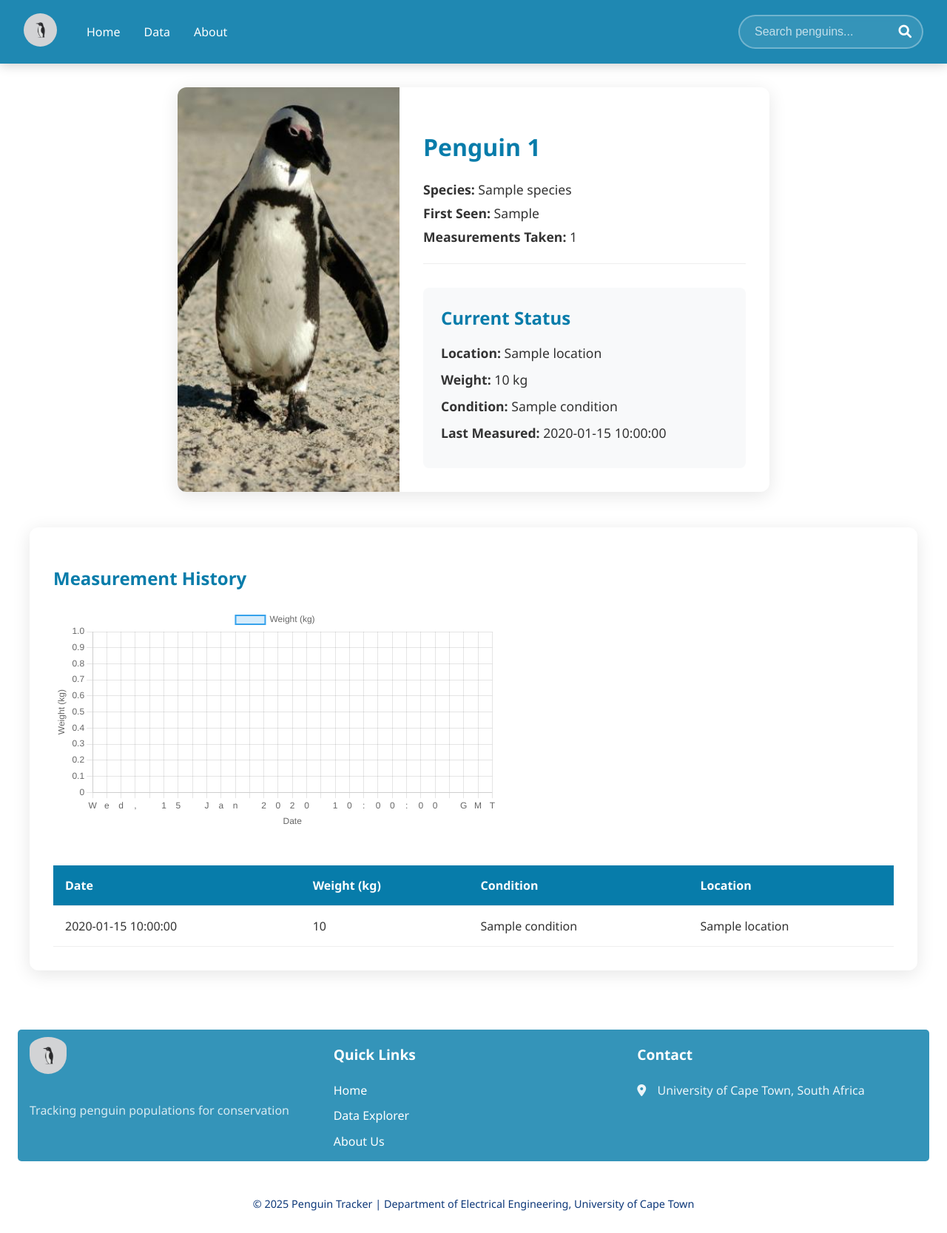
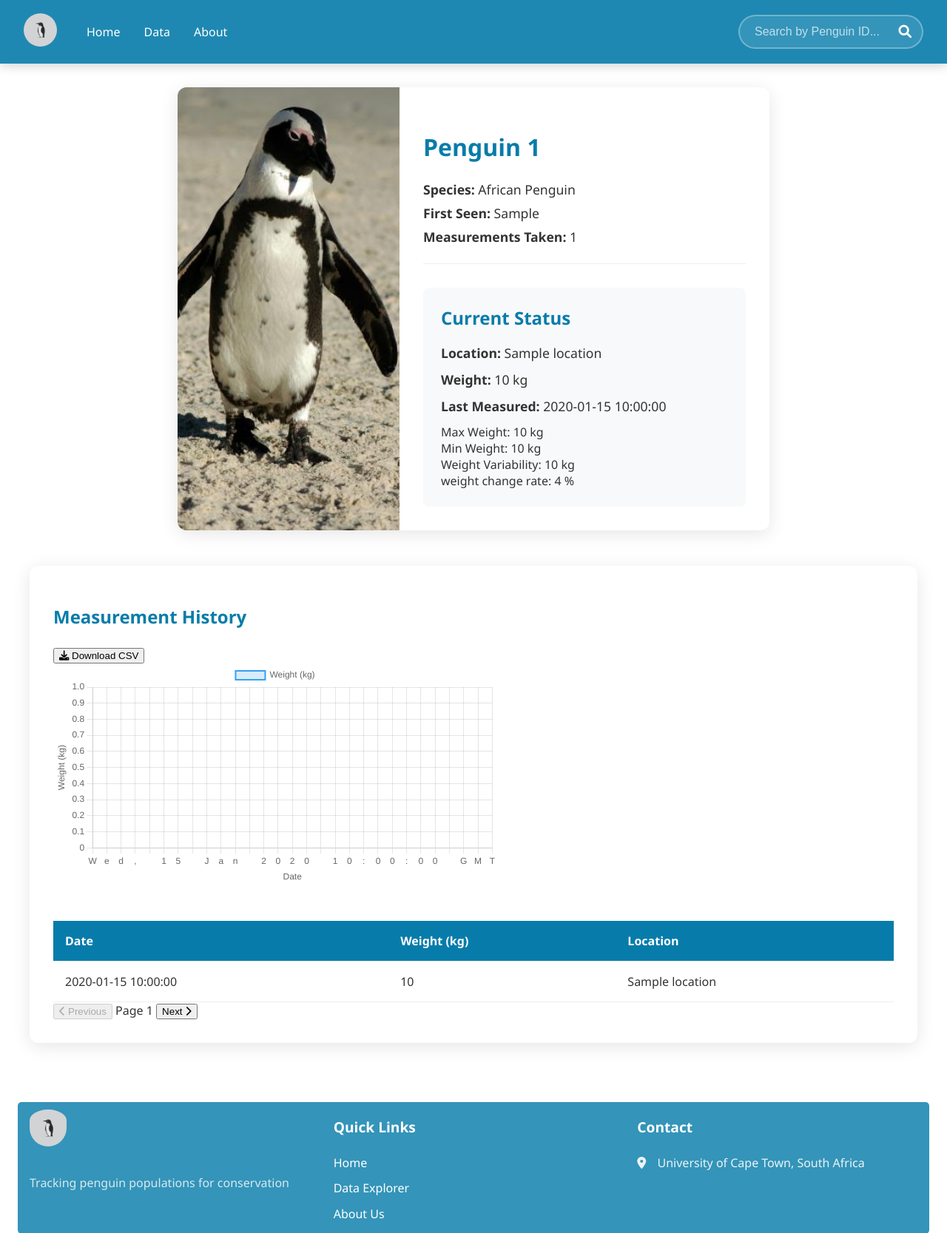
Before and after one commit to MusawenkosiZikhali/EEE4113F_Group32_Penguin_Weight_Monitoring, a Flask app: template templates/penguin_detail.html in a window 1280 px wide. Shown: the top 1667 px of the page at 74% size. Before the commit the page ends 1637 px from the top, so only its background shows below. Run offline with Flask 3, Linux system fonts and the light colour scheme; the template is opened without the code that fills it: most values are stand-ins (such as "Sample title", 1, 10 or a date in 2020).

Commit message:
Added other weight analyses like weight variability(standard dev), % change, ...etc

```diff
--- a/templates/penguin_detail.html
+++ b/templates/penguin_detail.html
@@ -25,9 +25,14 @@
                 <li><a href="{{ url_for('data_explorer') }}">Data</a></li>
                 <li><a href="{{ url_for('about') }}">About</a></li>
             </ul>
-            <div class="search-container">
-                <input type="text" placeholder="Search penguins..." class="search-input">
-                <button class="search-button">
+            <div class="search-container" id="search-container">
+                <input type="text"
+                      placeholder="Search by Penguin ID..."
+                      class="search-input"
+                      id="penguin-search"
+                      autocomplete="off"
+                      onkeydown="handleSearchKeydown(event)">
+                <button class="search-button" onclick="performSearch()">
                     <i class="fas fa-search"></i>
                 </button>
             </div>
@@ -43,7 +48,7 @@
                 <div class="card-content">
                     <h1>Penguin {{ penguin.penguin_id }}</h1>
                     <div class="penguin-meta">
-                        <p><strong>Species:</strong> {{ penguin.species }}</p>
+                        <p><strong>Species:</strong> African Penguin</p>
                         <p><strong>First Seen:</strong> {{ stats.first_seen }}</p>
                         <p><strong>Measurements Taken:</strong> {{ stats.measurement_count }}</p>
                     </div>
@@ -52,12 +57,34 @@
                         <h2>Current Status</h2>
                         <p><strong>Location:</strong> {{ measurements[0].location }}</p>
                         <p><strong>Weight:</strong> {{ measurements[0].weight_kg }} kg</p>
-                        <p><strong>Condition:</strong>
+                        <!-- <p><strong>Condition:</strong>
                             <span class="status-{{ measurements[0].condition.lower() }}">
                                 {{ measurements[0].condition }}
                             </span>
-                        </p>
+                        </p> -->
                         <p><strong>Last Measured:</strong> {{ measurements[0].date|date_format }}</p>
+                        <div class="stat-item">
+                            <span class="stat-label">Max Weight:</span>
+                            <span class="stat-value">{{ stats.max_weight }} kg</span>
+                        </div>
+                        {% if stats.is_critical %}
+                        <div class="stat-item">
+                            <span class="stat-label color=red ">RED ZONE:</span>
+                            <i class="fas fa-exclamation-triangle critical-icon"></i>
+                        </div>
+                        {% endif %}
+                        <div class="stat-item">
+                            <span class="stat-label">Min Weight:</span>
+                            <span class="stat-value">{{ stats.min_weight }} kg</span>
+                        </div>
+                        <div class="stat-item">
+                            <span class="stat-label">Weight Variability:</span>
+                            <span class="stat-value">{{ stats.weight_stddev }} kg</span>
+                        </div>
+                        <div class="stat-item">
+                            <span class="stat-label">weight change rate:</span>
+                            <span class="stat-value">{{ stats.weight_change_rate }} %</span>
+                        </div>
                     </div>
                 </div>
             </div>
@@ -65,6 +92,11 @@
 
         <section class="measurement-history">
             <h2>Measurement History</h2>
+            <div class="download-section">
+                <button id="download-csv" class="download-button">
+                    <i class="fas fa-download"></i> Download CSV
+                </button>
+            </div>
             <div class="chart-container">
                 <canvas id="weightChart"></canvas>
             </div>
@@ -74,21 +106,29 @@
                     <tr>
                         <th>Date</th>
                         <th>Weight (kg)</th>
-                        <th>Condition</th>
                         <th>Location</th>
                     </tr>
                 </thead>
-                <tbody>
+                <tbody id="table-body">
                     {% for measurement in measurements %}
                     <tr>
                         <td>{{ measurement.date|date_format }}</td>
                         <td>{{ measurement.weight_kg }}</td>
-                        <td class="status-{{ measurement.condition.lower() }}">{{ measurement.condition }}</td>
                         <td>{{ measurement.location }}</td>
                     </tr>
                     {% endfor %}
                 </tbody>
             </table>
+
+            <div class="pagination-controls">
+                <button id="prev-page" disabled>
+                    <i class="fas fa-chevron-left"></i> Previous
+                </button>
+                <span id="page-info">Page 1</span>
+                <button id="next-page">
+                    Next <i class="fas fa-chevron-right"></i>
+                </button>
+            </div>
         </section>
     </main>
 
@@ -115,6 +155,33 @@
             <p>© 2025 Penguin Tracker | Department of Electrical Engineering, University of Cape Town</p>
         </div>
     </footer>
+
+    <script src="{{ url_for('static', filename='scripts/scripts.js') }}"></script>
+    <script src="{{ url_for('static', filename='scripts/details.js') }}"></script>
+
+    <script>
+    // CSV Download functionality
+    document.getElementById('download-csv').addEventListener('click', function() {
+        // Create CSV content
+        let csvContent = "Date,Weight (kg),Condition,Location\n";
+
+        // Add measurement data
+        {% for measurement in measurements %}
+        csvContent += `"{{ measurement.date|date_format }}",{{ measurement.weight_kg }},"{{ measurement.condition }}","{{ measurement.location }}"\n`;
+        {% endfor %}
+
+        // Create download link
+        const blob = new Blob([csvContent], { type: 'text/csv;charset=utf-8;' });
+        const url = URL.createObjectURL(blob);
+        const link = document.createElement('a');
+        link.setAttribute('href', url);
+        link.setAttribute('download', `penguin_{{ penguin.penguin_id }}_measurements.csv`);
+        link.style.visibility = 'hidden';
+        document.body.appendChild(link);
+        link.click();
+        document.body.removeChild(link);
+    });
+</script>
 
     <script>
         // Weight chart using Chart.js
@@ -154,5 +221,6 @@
             });
         });
     </script>
+
 </body>
 </html>
```
